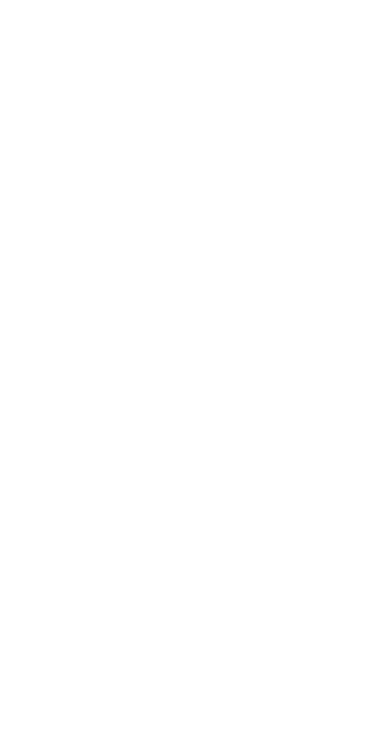
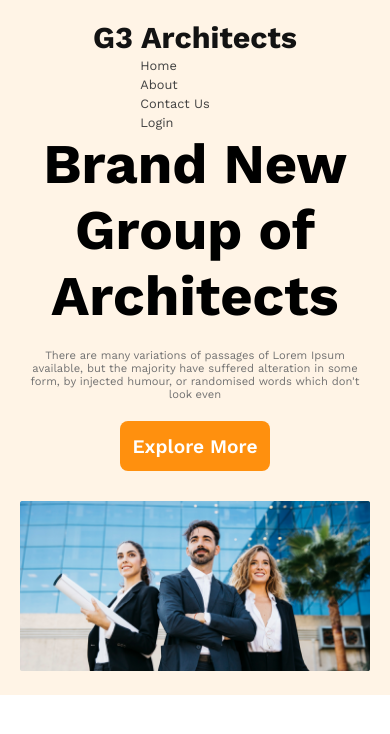
Before and after one commit to tajrin36/PH-Milestone-2, a plain HTML site: page module-10/project/index.html in a window 390 px wide. Drawn offline with nearby package versions, Linux system fonts and the light colour scheme.

Commit message:
nav responsive added

```diff
--- a/module-10/project/index.html
+++ b/module-10/project/index.html
@@ -1,14 +1,32 @@
 <!DOCTYPE html>
 <html lang="en">
+
 <head>
     <meta charset="UTF-8">
     <meta name="viewport" content="width=device-width, initial-scale=1.0">
     <title>responsive website</title>
     <link rel="stylesheet" href="styles/index.css">
 </head>
-<body>
-    <header>
 
+<body class="work-sans-normal">
+    <header class="head">
+        <nav class="navbar">
+            <h3 class="brand">G3 Architects</h3>
+            <ul class="nav-links">
+                <li class="nav-items"><a href="" class="nav-link">Home</a></li>
+                <li class="nav-items"><a href="" class="nav-link">About</a></li>
+                <li class="nav-items"><a href="" class="nav-link">Contact Us</a></li>
+                <li class="nav-items"><a href="" class="nav-link">Login</a></li>
+            </ul>
+        </nav>
+        <div class="banner">
+            <div class="banner-content">
+                <h1 class="banner-heading">Brand New Group of Architects</h1>
+                <p class="banner-para">There are many variations of passages of Lorem Ipsum available, but the majority have suffered alteration in some form, by injected humour, or randomised words which don't look even</p>
+                <button class="btn-primary">Explore More</button>
+            </div>
+            <img class="image" src="assets/images/banner.png" alt="">
+        </div>
     </header>
     <main>
 
@@ -17,4 +35,5 @@
 
     </footer>
 </body>
+
 </html>
--- a/module-10/project/styles/index.css
+++ b/module-10/project/styles/index.css
@@ -0,0 +1,88 @@
+@import url('https://fonts.googleapis.com/css2?family=Work+Sans:ital,wght@0,100..900;1,100..900&display=swap');
+
+.work-sans-normal {
+  font-family: "Work Sans", sans-serif;
+  font-optical-sizing: auto;
+  font-weight: 400;
+  font-style: normal;
+}
+*{
+    margin: 0;
+    padding: 0;
+}
+.btn-primary{
+    background-color: rgba(255, 144, 14, 1);
+    color: white;
+    height: 50px;
+    width: 150px;
+    font-size: 1.2rem;
+    font-weight: 600;
+    font-family: "Work Sans", sans-serif;
+    border: none;
+    border-radius: 8px;
+}
+/* navbar styles */
+.head{
+    background-color: rgba(255, 144, 14, 0.1);
+    padding: 20px;
+}
+.navbar{
+    display: flex;
+    justify-content: space-between;
+    max-width: 1300px;
+    margin: 0 auto;
+    align-items: center;
+}
+.nav-links{
+    display: flex;
+}
+.nav-items{
+    list-style: none;;
+}
+.nav-link{
+    text-decoration: none;
+    margin-right: 40px;
+    font-weight: 400;
+    font-size:medium;
+    color: rgba(66, 66, 66, 1);
+    font-size: 0.8rem;
+    font-weight: 400;
+}
+.brand{
+    font-size:1.9rem;
+    font-weight: bolder;
+    color: rgba(19, 19, 19, 1);
+}
+/* banner styles */
+.banner{
+    max-width: 1300px ;
+    margin: 0 auto;
+}
+.banner-content{
+    max-width: 800px;
+    margin: 0 auto;
+    text-align: center;
+    margin-bottom: 30px;
+}
+.image{
+    width: 100%;
+}
+.banner-heading{
+    font-weight: bold;
+    font-size: 3.5rem;
+    text-align: center;
+    margin-bottom: 20px;
+}
+.banner-para{
+    font-weight: 400;
+    font-size: 0.7rem;
+    text-align: center;
+    color: rgba(114, 114, 114, 1);
+    margin-bottom: 20px;
+}
+/* responsive media queries for header section */
+@media screen and (max-width:576px) {
+    .navbar,.nav-links{
+        flex-direction: column;
+    }
+}
```
